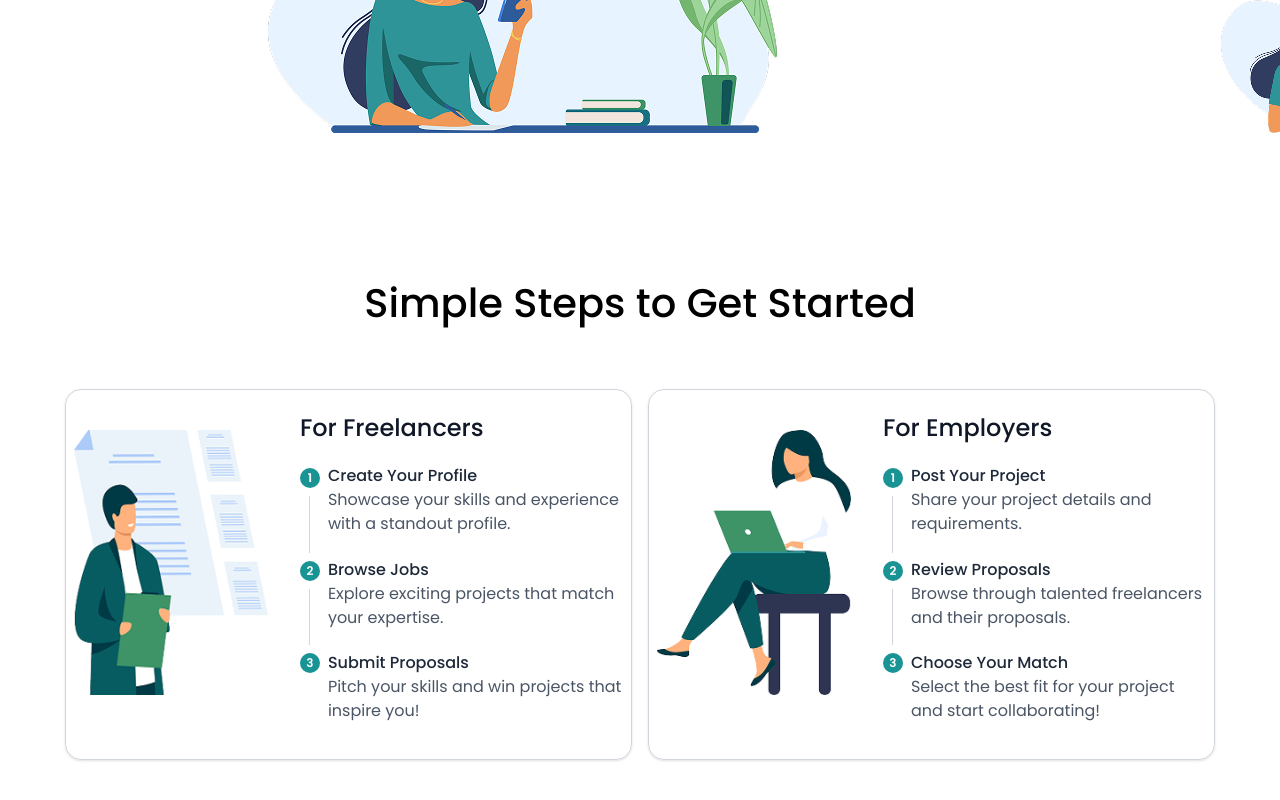
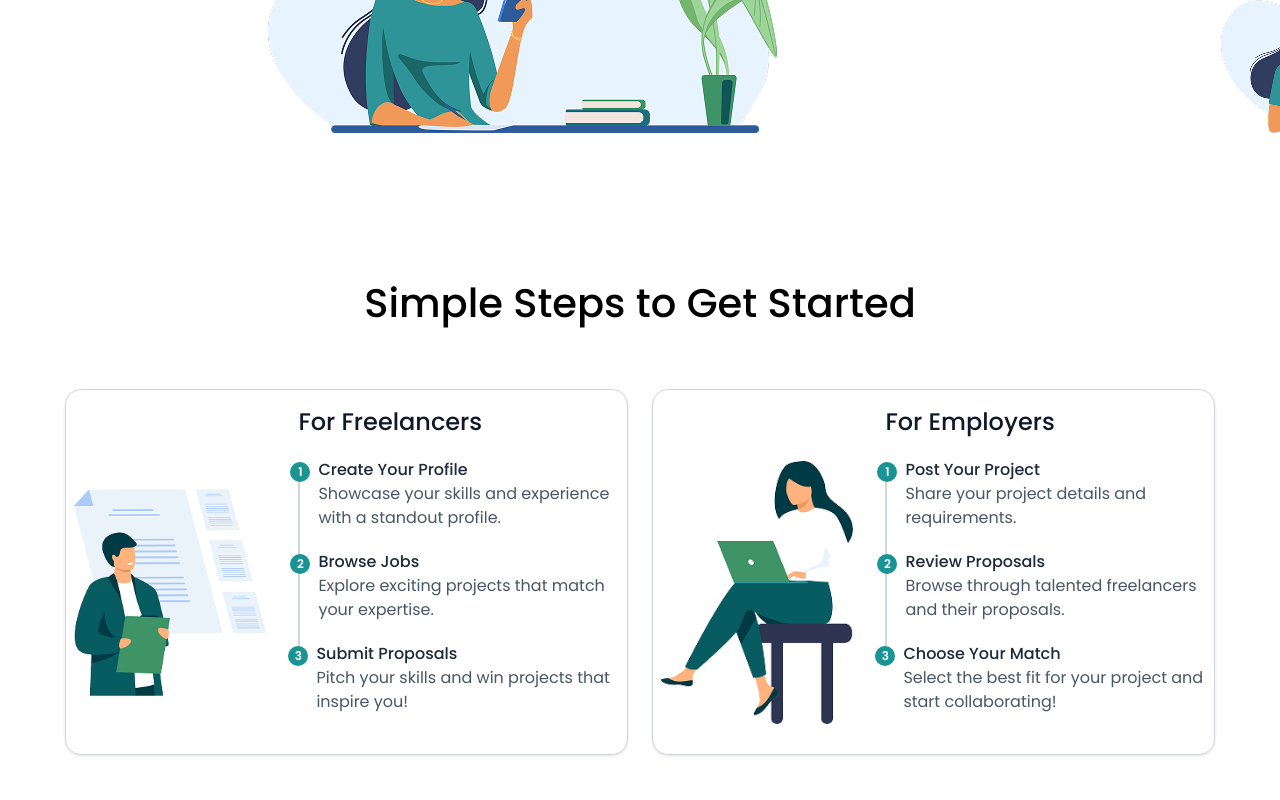
Before and after one commit to herdoy-dev/talentz, a Next.js app: page / in a window 1280 px wide. Shown: the part 831-1631 px from the top of the page. Built offline with nearby package versions, Linux system fonts and the light colour scheme.

Commit message:
Improve UI

```diff
--- a/app/_components/simple-steps.tsx
+++ b/app/_components/simple-steps.tsx
@@ -40,7 +40,7 @@ const stepsEmployers = [
 ];
 
 const boxClasses =
-  "flex flex-col md:flex-row items-center justify-between w-full max-w-4xl px-2 border border-gray-300 rounded-2xl shadow-sm pb-16";
+  "flex flex-col md:flex-row items-center justify-between w-full max-w-4xl px-2 border border-gray-300 rounded-2xl shadow-sm py-4";
 const imageBoxClasses = "flex-3 flex justify-center md:justify-start md:mt-10";
 
 const imageClasses = "w-48 md:w-64 h-auto -mt-16 md:mt-0";
@@ -51,7 +51,7 @@ export default function SimpleSteps() {
       <h1 className="text-center text-3xl md:text-4xl font-bold md:mb-16 mb-26">
         Simple Steps to Get Started
       </h1>
-      <div className="flex flex-col md:flex-row items-center justify-center md:gap-4 gap-32">
+      <div className="flex flex-col md:flex-row items-center justify-center md:gap-6 gap-32">
         <div className={boxClasses}>
           <div className={imageBoxClasses}>
             <Image
--- a/app/_components/steps.tsx
+++ b/app/_components/steps.tsx
@@ -18,25 +18,19 @@ export default function Steps({ title, steps, className }: Props) {
       <h3 className="text-xl md:text-2xl font-semibold text-gray-900">
         {title}
       </h3>
-      <div className="flex gap-2 h-[170px] md:h-[205px]">
-        <div className="flex flex-col items-center">
-          <div className="w-5 h-5 bg-secondary flex items-center justify-center rounded-full text-white text-xs font-semibold">
-            1
-          </div>
-          <div className="flex-1 w-px bg-gray-300 my-2" />
-          <div className="w-5 h-5 bg-secondary flex items-center justify-center rounded-full text-white text-xs font-semibold">
-            2
-          </div>
-          <div className="flex-1 w-px bg-gray-300 my-2" />
-          <div className="w-5 h-5 bg-secondary flex items-center justify-center rounded-full text-white text-xs font-semibold">
-            3
-          </div>
-        </div>
-
-        {/* Step Details */}
-        <div className="flex-1 flex flex-col justify-between min-h-[230px] md:min-h-[280px] -mt-1">
-          {steps.map((step) => (
-            <div key={step.id} className="flex-1">
+      <div className="flex flex-col">
+        {steps.map((step) => (
+          <div
+            key={step.id}
+            className={cn(
+              "flex items-start gap-2 pb-6",
+              steps.length !== step.id && "border-l-2 border-gray-300"
+            )}
+          >
+            <div className="-ml-[10px] w-5 h-5 bg-secondary flex items-center justify-center rounded-full text-white text-xs font-semibold">
+              {step.id}
+            </div>
+            <div className="flex-1 -mt-1">
               <h5 className="!text-[16px] font-medium text-gray-800">
                 {step.title}
               </h5>
@@ -44,8 +38,8 @@ export default function Steps({ title, steps, className }: Props) {
                 {step.description}
               </p>
             </div>
-          ))}
-        </div>
+          </div>
+        ))}
       </div>
     </div>
   );
```
Also changed, not shown: public/step_freelancer.png.
